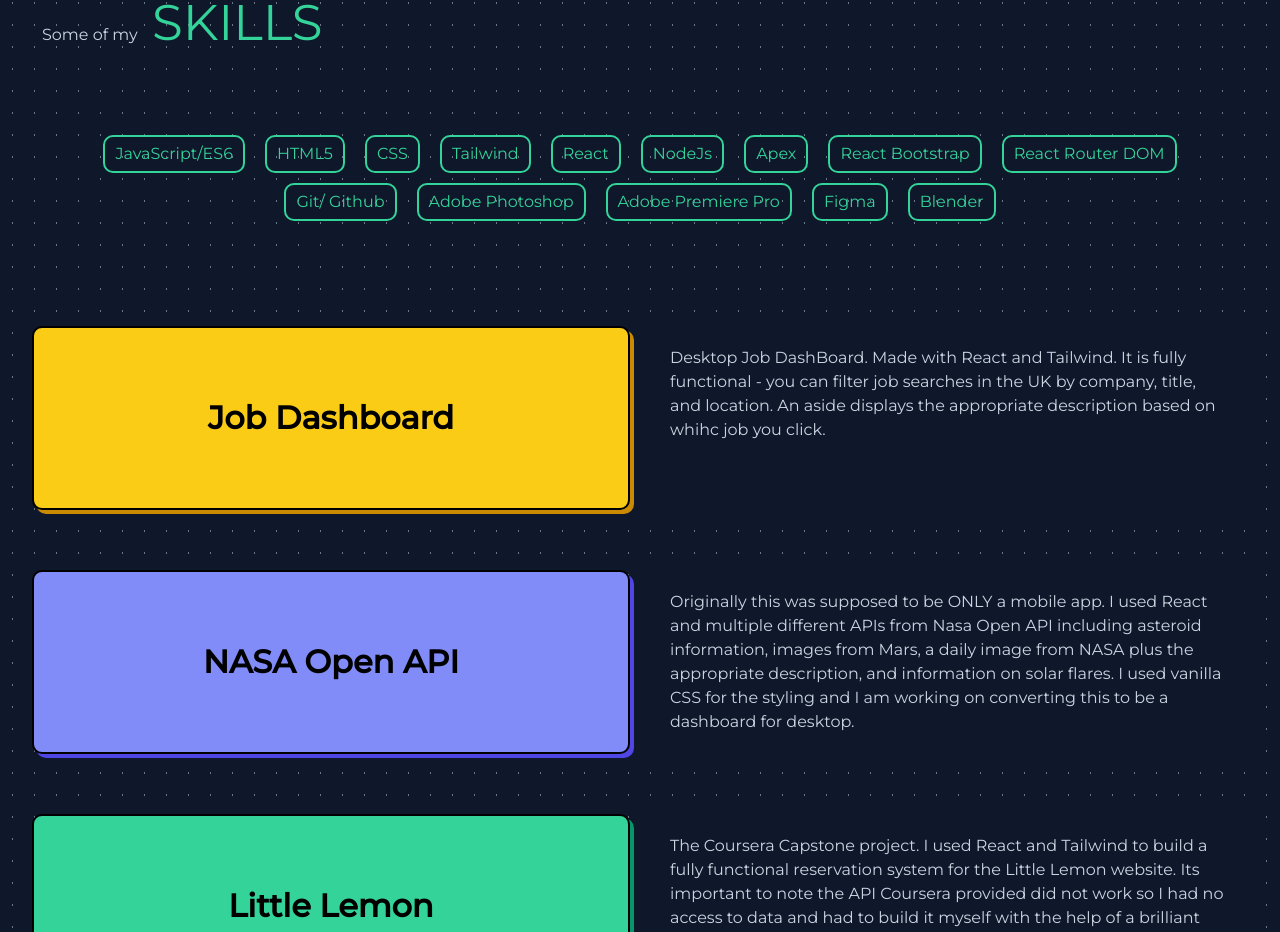
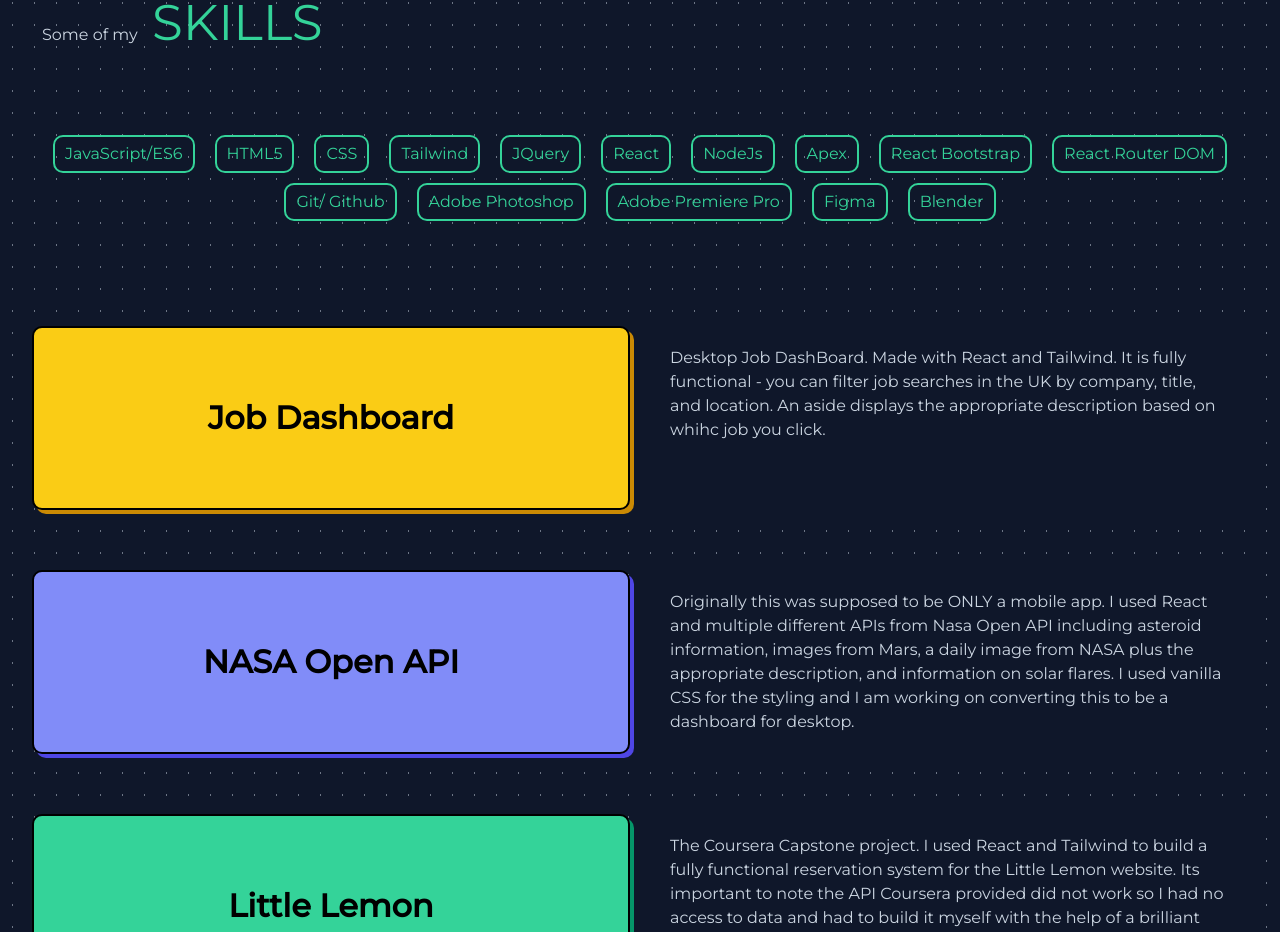
Before and after one commit to escavanessa/Portfolio, a React (Vite) app: page / in a window 1280 px wide. Shown: the part 1591-2523 px from the top of the page. Built offline with nearby package versions, Linux system fonts and the light colour scheme.

Commit message:
one more skill

```diff
--- a/Components/Skills/Skills.jsx
+++ b/Components/Skills/Skills.jsx
@@ -15,6 +15,7 @@ const Skills = () => {
         <li className='skill-li'>HTML5</li>
         <li className='skill-li'>CSS</li>
         <li className='skill-li'>Tailwind</li>
+        <li className='skill-li'>JQuery</li>
         <li className='skill-li'>React</li>
         <li className='skill-li'>NodeJs</li>
         <li className='skill-li'>Apex</li>
```
